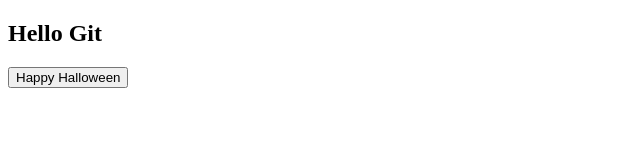
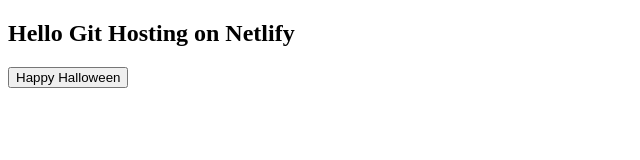
Before and after one commit to auborealis-cyber/my-learning-project, a plain HTML site: page index.html in a window 1280 px wide. Shown: the whole page, without its empty margins (0-640 px from the left). Drawn offline with Linux system fonts and the light colour scheme.

Commit message:
Updated h2

```diff
--- a/index.html
+++ b/index.html
@@ -7,7 +7,7 @@
     <link rel="stylesheet" href="style.css" />
   </head>
   <body>
-    <h2>Hello Git</h2>
+    <h2>Hello Git Hosting on Netlify</h2>
     <button>Happy Halloween</button>
     <script src="script.js"></script>
   </body>
```
